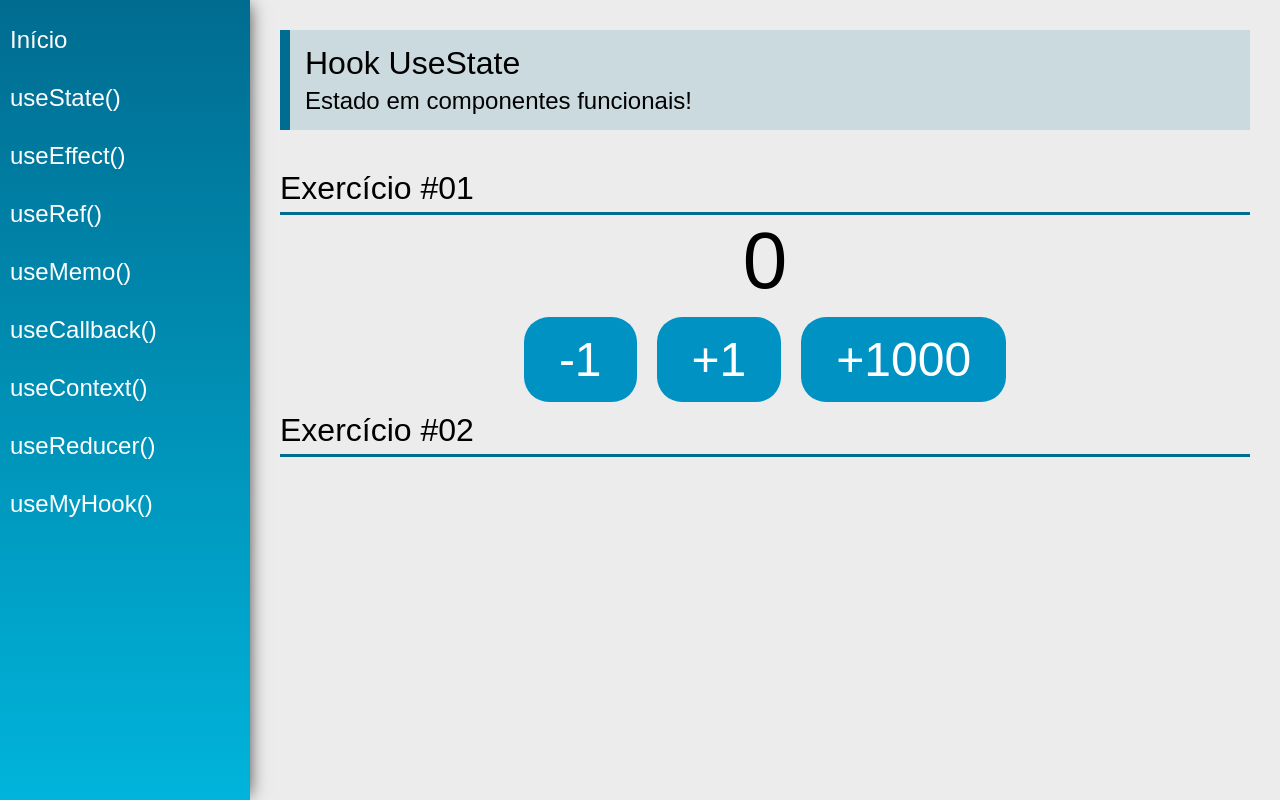
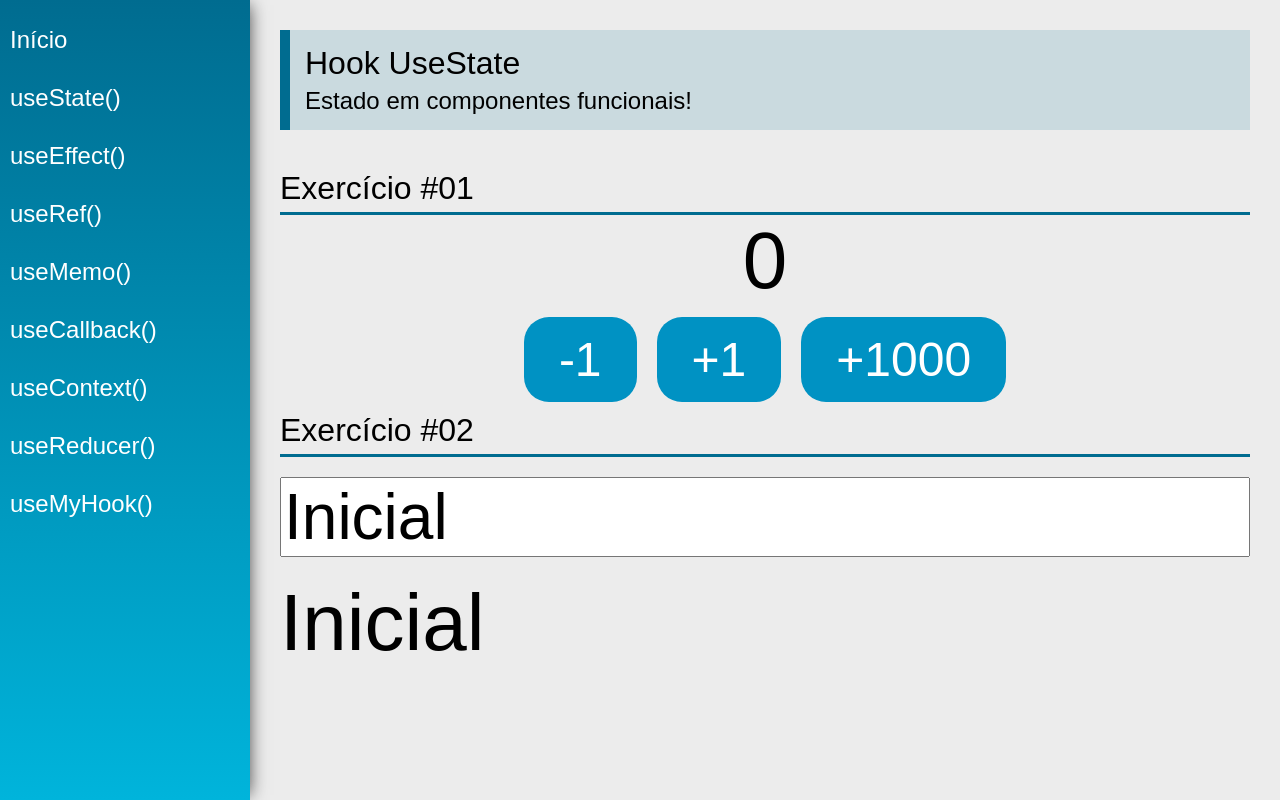
Before and after one commit to D1D1O/ReactHooks, a React (Create React App) app: page /useState in a window 1280 px wide. Built offline with nearby package versions, Linux system fonts and the light colour scheme.

Commit message:
useState Componentes controlados

```diff
--- a/src/views/examples/UseState.jsx
+++ b/src/views/examples/UseState.jsx
@@ -4,7 +4,8 @@
 
 const UseState = (props) => {
 
-    const [count,setCount] = useState(0)
+    const [count,setCount] = useState(0);
+    const [name,setName] = useState('Inicial');
 
     /*useEffect(() => {
         setCount(1)
@@ -44,6 +45,15 @@
                 title="Exercício #02"
             />
 
+            <input type="text" className="input"
+                value={name}
+                onChange={(e)=>{
+                    console.log(e.target.value);
+                    setName(e.target.value)
+                }
+            }
+            />
+            <span className="text">{name} </span>
 
         </div>
     )
```
